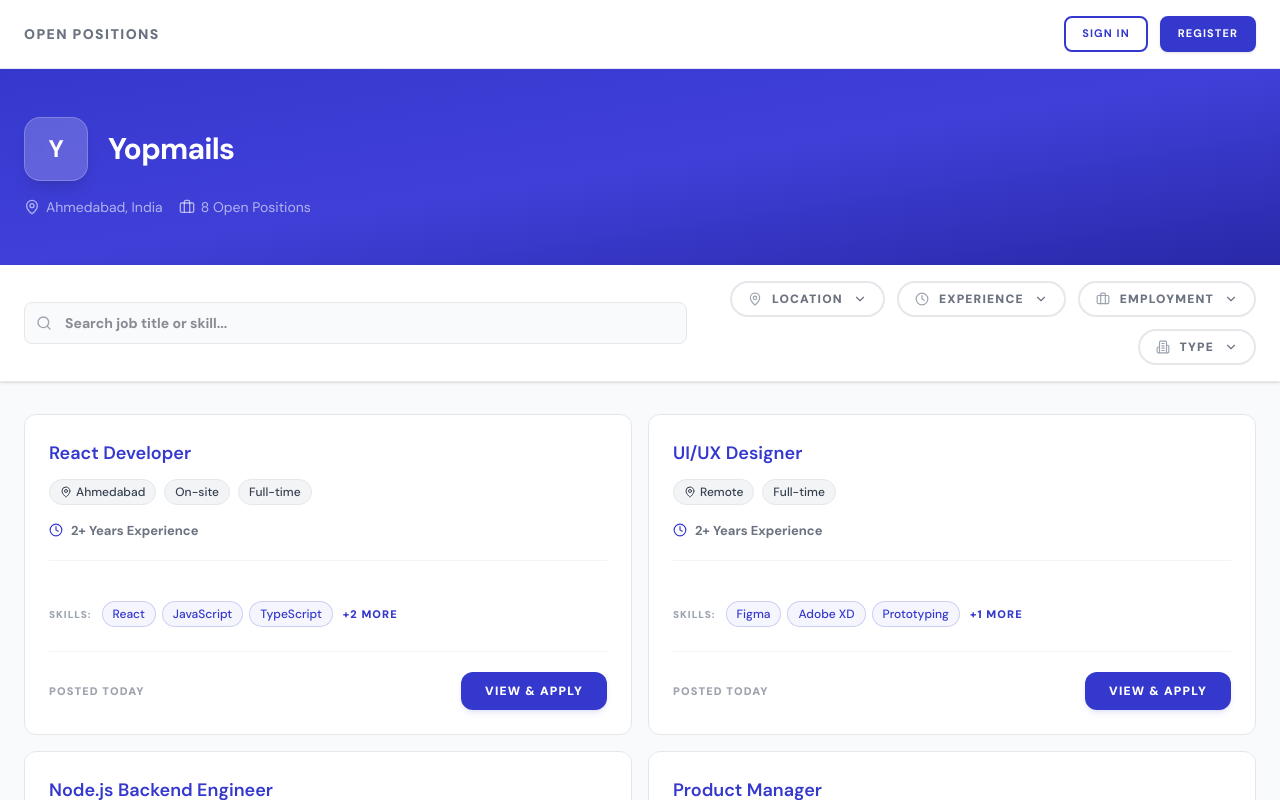
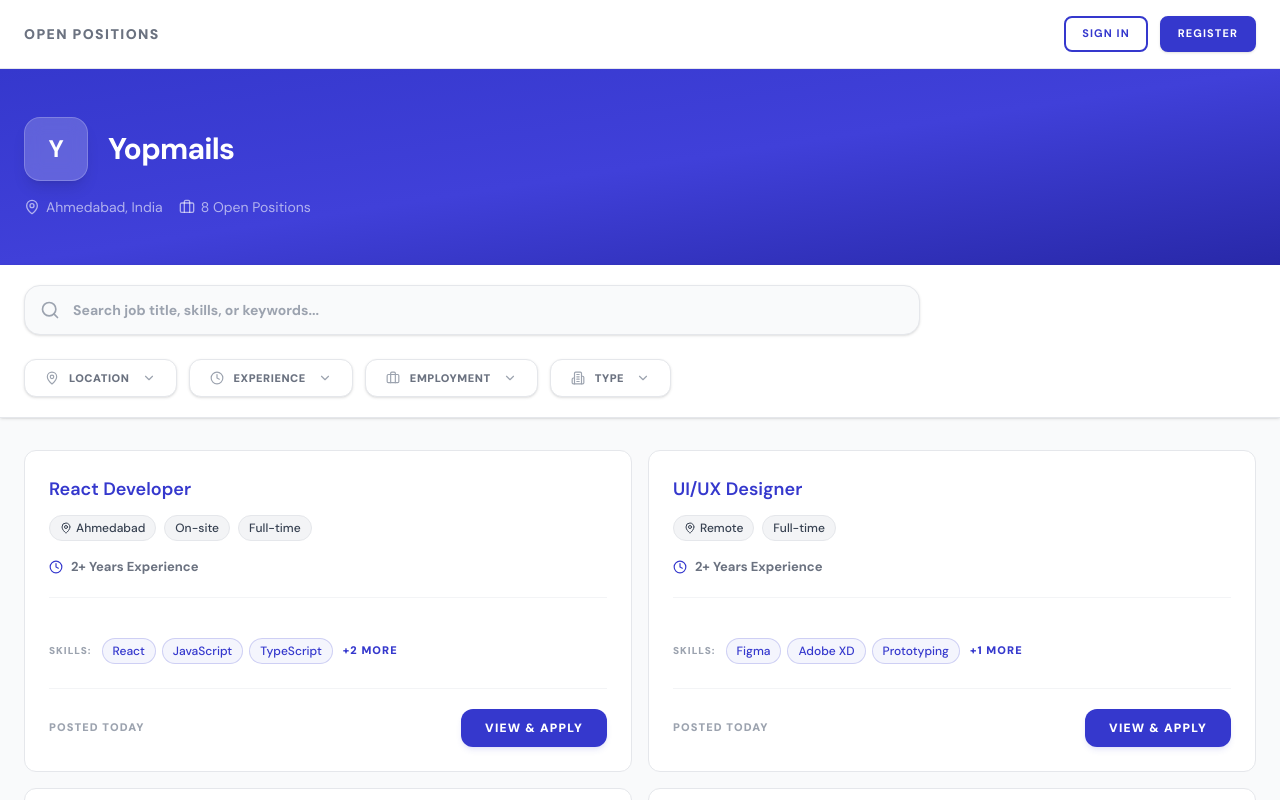
Before and after one commit to yashangvyas-cyber/CollabCareers, a React (Vite) app: page /portal/1 in a window 1280 px wide. Shown: the top 800 px of the page. Built offline with nearby package versions, Linux system fonts and the light colour scheme.

Commit message:
feat: Revamp career page search and filter UI/UX, update React Router configuration, and add site favicon.

```diff
--- a/src/App.tsx
+++ b/src/App.tsx
@@ -15,7 +15,7 @@ import PrototypeHome from './pages/PrototypeHome';
 
 function App() {
   return (
-    <Router>
+    <Router future={{ v7_startTransition: true, v7_relativeSplatPath: true }}>
       <Routes>
         <Route path="/" element={<PrototypeHome />} />
         {/* Flow 1: Recruiter (CRM) */}
--- a/src/pages/ApplicationFormPage.tsx
+++ b/src/pages/ApplicationFormPage.tsx
@@ -643,7 +643,7 @@ function FormInput(props: any) {
   );
 }
 
-function FormPhoneInput({ label, required, value, isExtracted }: any) {
+function FormPhoneInput({ label, required, value, isExtracted: _isExtracted }: any) {
   return (
     <div className="space-y-2">
       <label className="text-[10px] font-black text-[#6B7280] uppercase tracking-widest ml-1">{label} {required && <span className="text-red-500">*</span>}</label>
--- a/src/pages/CareerPage.tsx
+++ b/src/pages/CareerPage.tsx
@@ -83,22 +83,21 @@ export default function CareerPage() {
 
       {/* Search + Filter Bar */}
       <div className="bg-white border-b border-[#E5E7EB] sticky top-[57px] z-40 shadow-sm">
-        <div className="max-w-7xl mx-auto px-6 py-4">
-          <div className="flex flex-col lg:flex-row lg:items-center gap-4">
-            {/* Search */}
-            <div className="relative flex-[1.2]">
-              <Search className="w-4 h-4 text-[#9CA3AF] absolute left-3 top-1/2 -translate-y-1/2" />
+        <div className="max-w-7xl mx-auto px-6 py-5 space-y-6">
+          {/* Search Row - Integrated & Focused */}
+          <div className="relative max-w-4xl">
+            <Search className="w-5 h-5 text-[#9CA3AF] absolute left-4 top-1/2 -translate-y-1/2" />
             <input
               type="text"
               value={searchQuery}
               onChange={(e) => setSearchQuery(e.target.value)}
-                placeholder="Search job title or skill..."
-                className="w-full bg-[#F9FAFB] border border-[#E5E7EB] rounded-lg pl-10 pr-4 py-2.5 text-sm font-bold focus:outline-none focus:ring-4 focus:ring-primary/10 focus:border-primary transition-all"
+              placeholder="Search job title, skills, or keywords..."
+              className="w-full bg-[#F9FAFB] border border-[#E5E7EB] rounded-2xl pl-12 pr-6 py-3.5 text-sm font-bold focus:outline-none focus:ring-4 focus:ring-primary/10 focus:border-primary transition-all shadow-sm placeholder:text-[#9CA3AF] hover:border-[#D1D5DB]"
             />
           </div>
 
-            {/* Filters */}
-            <div className="flex flex-wrap items-center gap-3 flex-1 lg:justify-end">
+          {/* Filters Row - Clean & Aligned */}
+          <div className="flex flex-wrap items-center gap-3">
             <FilterPill
               label="Location"
               icon={<MapPin className="w-3.5 h-3.5" />}
@@ -127,17 +126,17 @@ export default function CareerPage() {
               options={Array.from(new Set(displayJobs.map(j => j.jobType)))}
               onChange={setJobTypeFilter}
             />
+
             { (locationFilter || experienceFilter || employmentFilter || jobTypeFilter) && (
               <button
                 onClick={clearFilters}
-                  className="text-[10px] font-black text-primary hover:text-[#292bb0] uppercase tracking-widest px-2"
+                className="flex items-center gap-1.5 ml-2 px-3 py-1.5 text-[10px] font-black text-[#6B7280] hover:text-red-500 transition-colors uppercase tracking-widest bg-[#F3F4F6] hover:bg-red-50 rounded-lg group"
               >
-                  Clear All
+                <X className="w-3 h-3 group-hover:rotate-90 transition-transform" />
+                Clear Filters
               </button>
             )}
           </div>
-          </div>
-
         </div>
       </div>
 
@@ -229,10 +228,10 @@ function FilterPill({ label, icon, value, options, onChange }: {
     <div className="relative">
       <button
         onClick={() => setIsOpen(!isOpen)}
-        className={`flex items-center gap-2.5 px-4 py-2 text-xs font-black rounded-full border-2 transition-all uppercase tracking-widest ${
+        className={`flex items-center gap-2.5 px-5 py-2.5 text-[11px] font-black rounded-xl border transition-all uppercase tracking-[0.05em] shadow-sm ${
           value
-            ? 'bg-[#3538CD]/5 border-[#3538CD] text-[#3538CD]'
-            : 'bg-white border-[#E5E7EB] text-[#6B7280] hover:border-[#D1D5DB]'
+            ? 'bg-[#3538CD]/5 border-[#3538CD] text-[#3538CD] shadow-[#3538CD]/5'
+            : 'bg-white border-[#E5E7EB] text-[#6B7280] hover:border-[#D1D5DB] hover:bg-[#F9FAFB]'
         }`}
       >
         <span className={value ? 'text-[#3538CD]' : 'text-[#9CA3AF]'}>{icon}</span>
@@ -244,12 +243,12 @@ function FilterPill({ label, icon, value, options, onChange }: {
               onChange('');
               setIsOpen(false);
             }}
-            className="ml-1 p-0.5 hover:bg-[#3538CD]/10 rounded-full transition-colors"
+            className="ml-1.5 p-0.5 hover:bg-[#3538CD]/10 rounded-full transition-colors"
           >
             <X className="w-3 h-3" />
           </div>
         ) : (
-          <ChevronDown className={`w-3.5 h-3.5 transition-transform duration-200 ${isOpen ? 'rotate-180' : ''}`} />
+          <ChevronDown className={`w-3.5 h-3.5 ml-0.5 text-[#9CA3AF] transition-transform duration-300 ${isOpen ? 'rotate-180 text-[#3538CD]' : ''}`} />
         )}
       </button>
 
--- a/src/pages/JobDetailPage.tsx
+++ b/src/pages/JobDetailPage.tsx
@@ -4,7 +4,7 @@ import PortalLayout from '../components/PortalLayout';
 import AuthModal from '../components/AuthModal';
 import {
   MapPin, Briefcase, Building2, Clock,
-  ArrowRight, Bookmark, ChevronRight, TrendingUp, ArrowLeft, Copy, CheckCheck
+  ArrowRight, Bookmark, ChevronRight, ArrowLeft, Copy, CheckCheck
 } from 'lucide-react';
 import { useApp } from '../store/AppContext';
 
@@ -24,6 +24,7 @@ export default function JobDetailPage() {
   const [showAuthModal, setShowAuthModal] = useState(false);
   const [authTab, setAuthTab] = useState<'register' | 'signin'>('register');
   const [copied, setCopied] = useState(false);
+  const [showAllSkills, setShowAllSkills] = useState(false);
 
   // Find job from state, or fallback to first job
   const job = jobs.find(j => j.id === jobId) || jobs[0];
@@ -98,10 +99,26 @@ export default function JobDetailPage() {
 
               {/* Meta Row */}
               <div className="flex flex-wrap items-center gap-6 text-[13px] text-[#6B7280] mb-6 font-medium">
-                <span className="flex items-center gap-2"><MapPin className="w-4 h-4 text-[#3538CD]" /> {job.location}</span>
-                <span className="flex items-center gap-2"><Briefcase className="w-4 h-4 text-[#3538CD]" /> {job.employmentType}</span>
-                <span className="flex items-center gap-2"><Building2 className="w-4 h-4 text-[#3538CD]" /> {job.jobType}</span>
-                <span className="flex items-center gap-2"><Clock className="w-4 h-4 text-[#3538CD]" /> {formatExperience(job.experience)}</span>
+                <span className="group relative flex items-center gap-2 cursor-help">
+                  <MapPin className="w-4 h-4 text-[#3538CD]" />
+                  <span className="absolute bottom-full left-1/2 -translate-x-1/2 mb-2 px-2 py-1 bg-[#111827] text-white text-[9px] font-black uppercase tracking-widest rounded opacity-0 group-hover:opacity-100 transition-all duration-200 pointer-events-none whitespace-nowrap shadow-xl z-10">Location</span>
+                  {job.location}
+                </span>
+                <span className="group relative flex items-center gap-2 cursor-help">
+                  <Briefcase className="w-4 h-4 text-[#3538CD]" />
+                  <span className="absolute bottom-full left-1/2 -translate-x-1/2 mb-2 px-2 py-1 bg-[#111827] text-white text-[9px] font-black uppercase tracking-widest rounded opacity-0 group-hover:opacity-100 transition-all duration-200 pointer-events-none whitespace-nowrap shadow-xl z-10">Employment Type</span>
+                  {job.employmentType}
+                </span>
+                <span className="group relative flex items-center gap-2 cursor-help">
+                  <Building2 className="w-4 h-4 text-[#3538CD]" />
+                  <span className="absolute bottom-full left-1/2 -translate-x-1/2 mb-2 px-2 py-1 bg-[#111827] text-white text-[9px] font-black uppercase tracking-widest rounded opacity-0 group-hover:opacity-100 transition-all duration-200 pointer-events-none whitespace-nowrap shadow-xl z-10">Job Type</span>
+                  {job.jobType}
+                </span>
+                <span className="group relative flex items-center gap-2 cursor-help">
+                  <Clock className="w-4 h-4 text-[#3538CD]" />
+                  <span className="absolute bottom-full left-1/2 -translate-x-1/2 mb-2 px-2 py-1 bg-[#111827] text-white text-[9px] font-black uppercase tracking-widest rounded opacity-0 group-hover:opacity-100 transition-all duration-200 pointer-events-none whitespace-nowrap shadow-xl z-10">Experience</span>
+                  {formatExperience(job.experience)}
+                </span>
               </div>
 
 
@@ -109,15 +126,18 @@ export default function JobDetailPage() {
               <div className="mb-10">
                 <h3 className="text-[11px] font-black uppercase tracking-widest text-[#9CA3AF] mb-4">Required Skills</h3>
                 <div className="flex flex-wrap items-center gap-2">
-                  {job.skills?.slice(0, 4).map((skill) => (
-                    <span key={skill} className="px-4 py-1.5 text-xs font-bold bg-white text-[#374151] border border-[#E5E7EB] rounded-full shadow-sm hover:border-[#3538CD]/30 transition-colors">
+                  {(showAllSkills ? job.skills : job.skills?.slice(0, 4))?.map((skill) => (
+                    <span key={skill} className="px-4 py-1.5 text-xs font-bold bg-white text-[#374151] border border-[#E5E7EB] rounded-full shadow-sm hover:border-[#3538CD]/30 transition-colors animate-in fade-in zoom-in-95 duration-300">
                       {skill}
                     </span>
                   ))}
                   {(job.skills?.length ?? 0) > 4 && (
-                    <span className="px-4 py-1.5 text-xs font-bold bg-white text-[#374151] border border-[#E5E7EB] rounded-full shadow-sm">
-                      +{(job.skills?.length ?? 0) - 4} more
-                    </span>
+                    <button
+                      onClick={() => setShowAllSkills(!showAllSkills)}
+                      className="px-4 py-1.5 text-xs font-black text-[#3538CD] bg-[#3538CD]/5 border border-[#3538CD]/20 rounded-full shadow-sm hover:bg-[#3538CD]/10 transition-all uppercase tracking-widest"
+                    >
+                      {showAllSkills ? 'Show Less' : `+${(job.skills?.length ?? 0) - 4} more`}
+                    </button>
                   )}
                 </div>
               </div>
@@ -161,7 +181,6 @@ export default function JobDetailPage() {
                       <p className="text-[10px] font-black text-[#9CA3AF] uppercase tracking-widest">Posted 3 days ago</p>
                       <p className="text-[10px] font-black text-[#6B7280] uppercase tracking-widest">Job ID: <span className="text-[#111827]">JB-9921</span></p>
                    </div>
-                   <TrendingUp className="w-5 h-5 text-[#3538CD]" />
                 </div>
 
                 <div className="p-8">
--- a/src/pages/PrototypeHome.tsx
+++ b/src/pages/PrototypeHome.tsx
@@ -6,8 +6,7 @@ const flows = [
     title: 'Flow 1 — Recruiter (CRM)',
     description: 'Internal CRM screens for recruiters to create jobs and review candidates',
     screens: [
-      { label: 'Add Job Form', path: '/crm/add-job', badge: 'Prompt 1' },
-      { label: 'Candidate Detail', path: '/crm/candidate/1', badge: 'Prompt 2' },
+      { label: 'Internal Side', path: '/crm/add-job', badge: 'Prompt 1' },
     ],
     icon: <Monitor className="w-5 h-5" />,
     color: 'from-indigo-500 to-blue-600',
```
Also changed, not shown: index.html (+1 -0 lines). Lines whose indentation alone changed are shown as unchanged.
